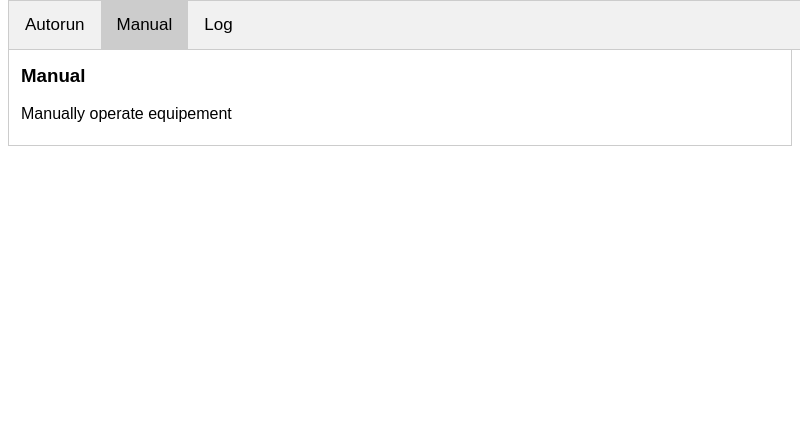
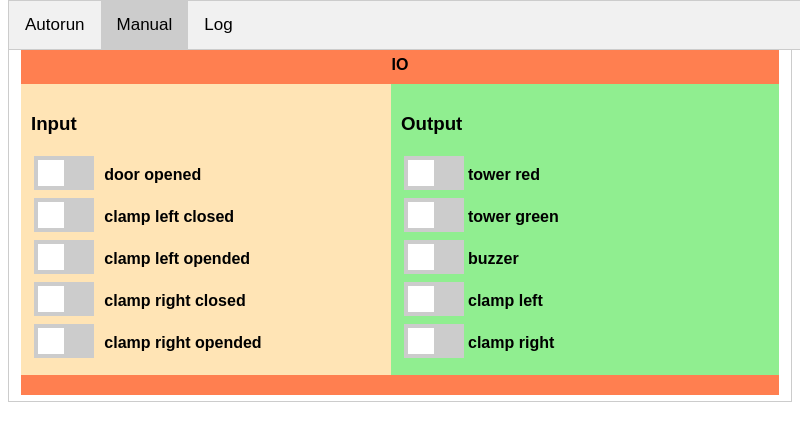
Before and after one commit to SungwooNam/equipment-boilerplate, an Electron app: page src/index.html in a window 800 px wide. Both pictures are taken after a click on the button "Manual". Drawn offline with Linux system fonts and the light colour scheme; no server answers.

Commit message:
add fancy button on manual

```diff
--- a/src/css/styles.css
+++ b/src/css/styles.css
@@ -54,3 +54,91 @@ table#logTable th {
 table#logTable tr:nth-child(even) {
     background-color: #dddddd;
 }
+
+.switch {
+    position: relative;
+    display: inline-block;
+    width: 60px;
+    height: 34px;
+  }
+
+  .switch input {display:none;}
+
+  .slider {
+    position: absolute;
+    cursor: pointer;
+    top: 0;
+    left: 0;
+    right: 0;
+    bottom: 0;
+    background-color: #ccc;
+  }
+
+  .slider:before {
+    position: absolute;
+    content: "";
+    height: 26px;
+    width: 26px;
+    left: 4px;
+    bottom: 4px;
+    background-color: white;
+  }
+
+  input:checked + .slider {
+    background-color: #2196F3;
+  }
+
+  input:focus + .slider {
+    box-shadow: 0 0 1px #2196F3;
+  }
+
+  input:checked + .slider:before {
+    -webkit-transform: translateX(26px);
+    -ms-transform: translateX(26px);
+    transform: translateX(26px);
+  }
+
+  /* Rounded sliders */
+  .slider.round {
+    border-radius: 34px;
+  }
+
+  .slider.round:before {
+    border-radius: 50%;
+  }
+
+
+.flex-container {
+    display: -webkit-flex;
+    display: flex;
+    -webkit-flex-flow: row wrap;
+    flex-flow: row wrap;
+    font-weight: bold;
+    text-align: center;
+}
+
+.flex-container > * {
+    padding: 10px;
+    flex: 1 100%;
+}
+
+.aside1 {
+    background: moccasin;
+    text-align: left;
+}
+
+.main {
+    text-align: left;
+    background: lightgreen;
+}
+
+.header {background: coral;}
+.footer {background: coral;}
+
+@media all and (min-width: 768px) {
+    .aside { flex: 1 auto; }
+    .main    { flex: 3 0px; }
+    .aside1 { order: 1; }
+    .main    { order: 2; }
+    .footer  { order: 4; }
+}
--- a/src/index.html
+++ b/src/index.html
@@ -21,8 +21,64 @@
     </div>
 
     <div id="manual" class="tabcontent">
-        <h3>Manual</h3>
-        <p>Manually operate equipement</p>
+        <div class="flex-container">
+        <header class="header">IO</header>
+        <aside class="aside aside1">
+            <h3>Input</h3>
+            <table id="ioIn">
+                <col width="30%">
+                <col width="70%">
+                <tr>
+                    <td><label class="switch"><input type="checkbox"/><span class="slider"></span></label></td>
+                    <td>door opened</td>
+                </tr>
+                <tr>
+                    <td><label class="switch"><input type="checkbox"/><span class="slider"></span></label></td>
+                    <td>clamp left closed</td>
+                </tr>
+                <tr>
+                    <td><label class="switch"><input type="checkbox"/><span class="slider"></span></label></td>
+                    <td>clamp left opended</td>
+                </tr>
+                <tr>
+                    <td><label class="switch"><input type="checkbox"/><span class="slider"></span></label></td>
+                    <td>clamp right closed</td>
+                </tr>
+                <tr>
+                    <td><label class="switch"><input type="checkbox"/><span class="slider"></span></label></td>
+                    <td>clamp right opended</td>
+                </tr>
+            </table>
+        </aside>
+        <article class="main">
+            <h3>Output</h3>
+            <table id="ioOut">
+                <col width="30%">
+                <col width="70%">
+                <tr>
+                    <td><label class="switch"><input type="checkbox"/><span class="slider"></span></label></td>
+                    <td>tower red</td>
+                </tr>
+                <tr>
+                    <td><label class="switch"><input type="checkbox"/><span class="slider"></span></label></td>
+                    <td>tower green</td>
+                </tr>
+                <tr>
+                    <td><label class="switch"><input type="checkbox"/><span class="slider"></span></label></td>
+                    <td>buzzer</td>
+                </tr>
+                <tr>
+                    <td><label class="switch"><input type="checkbox"/><span class="slider"></span></label></td>
+                    <td>clamp left</td>
+                </tr>
+                <tr>
+                    <td><label class="switch"><input type="checkbox"/><span class="slider"></span></label></td>
+                    <td>clamp right</td>
+                </tr>
+            </table>
+        </article>
+        <footer class="footer"></footer>
+    </div>
     </div>
 
     <div id="log" class="tabcontent">
```
Lines whose indentation alone changed are shown as unchanged.
